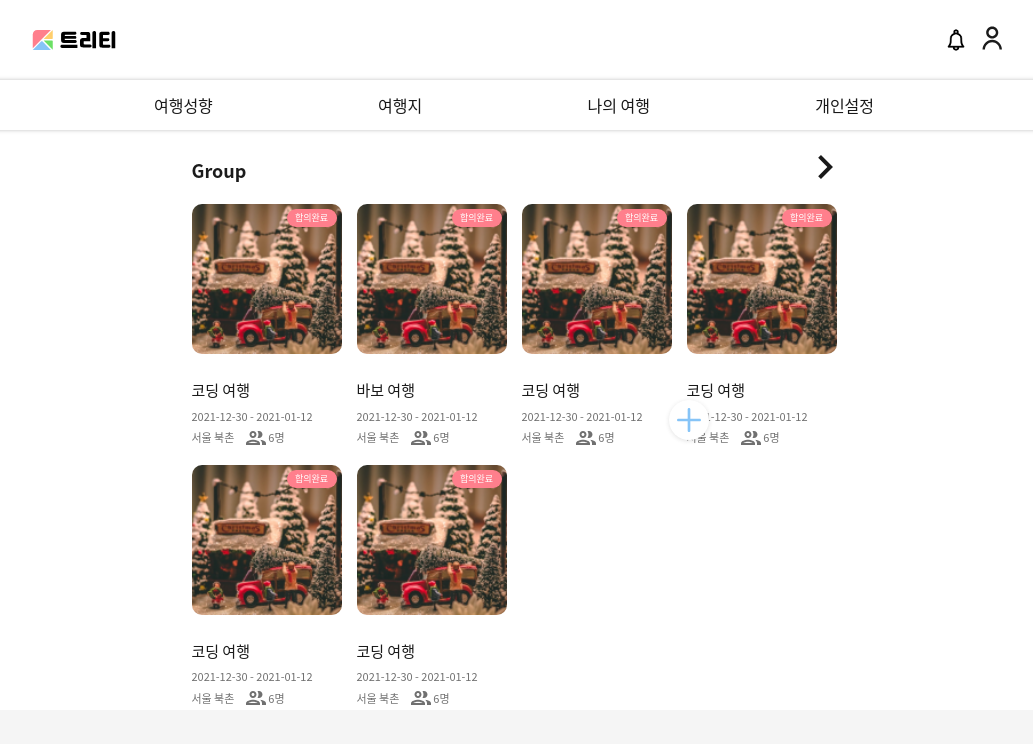
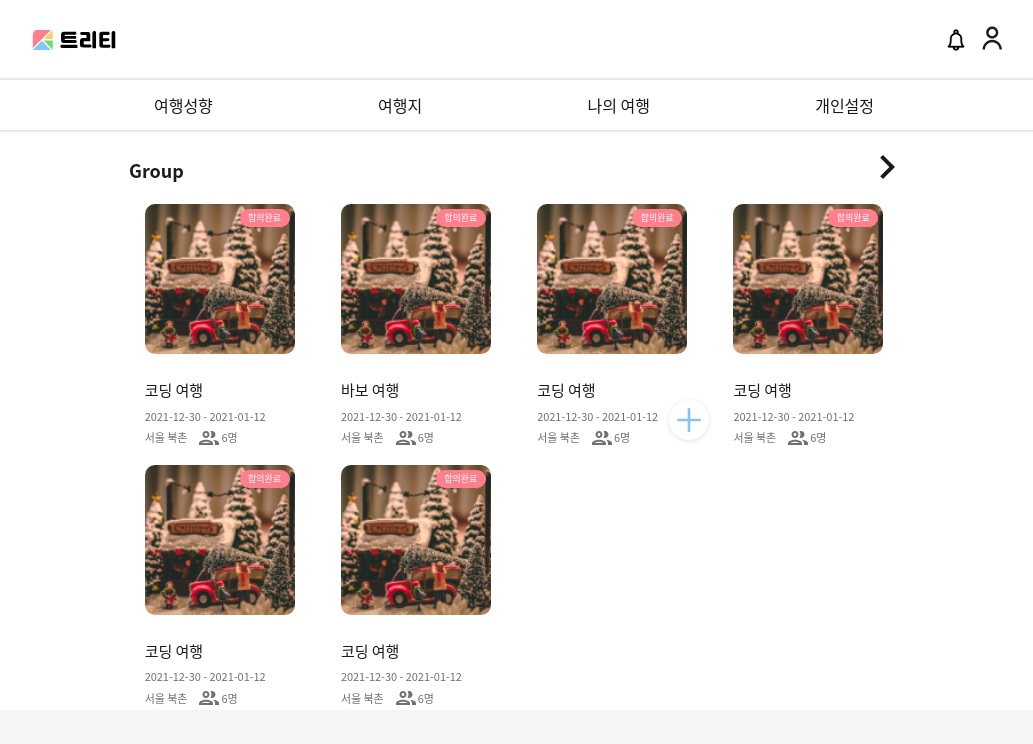
Before and after one commit to CodingWasabi/trti_frontend, a React app: page / in a window 1280 px wide. Shown: the top 744 px of the page, without its empty margins (126-1159 px from the left). Built offline with nearby package versions, Linux system fonts and the light colour scheme.

Commit message:
design: appLayout
1. 가운데 정렬 주석 처리
#21

```diff
--- a/src/components/common/AppLayout/style.ts
+++ b/src/components/common/AppLayout/style.ts
@@ -23,9 +23,9 @@ export const ContentsWrapper = styled.div`
 export const Contents = styled.div`
   position: relative;
 
-  display: flex;
-  flex-direction: column;
-  align-items: center;
+  /* display: flex; */
+  /* flex-direction: column; */
+  /* align-items: center; */
 
   margin: 0 auto;
   padding: 0px 10px;
```
